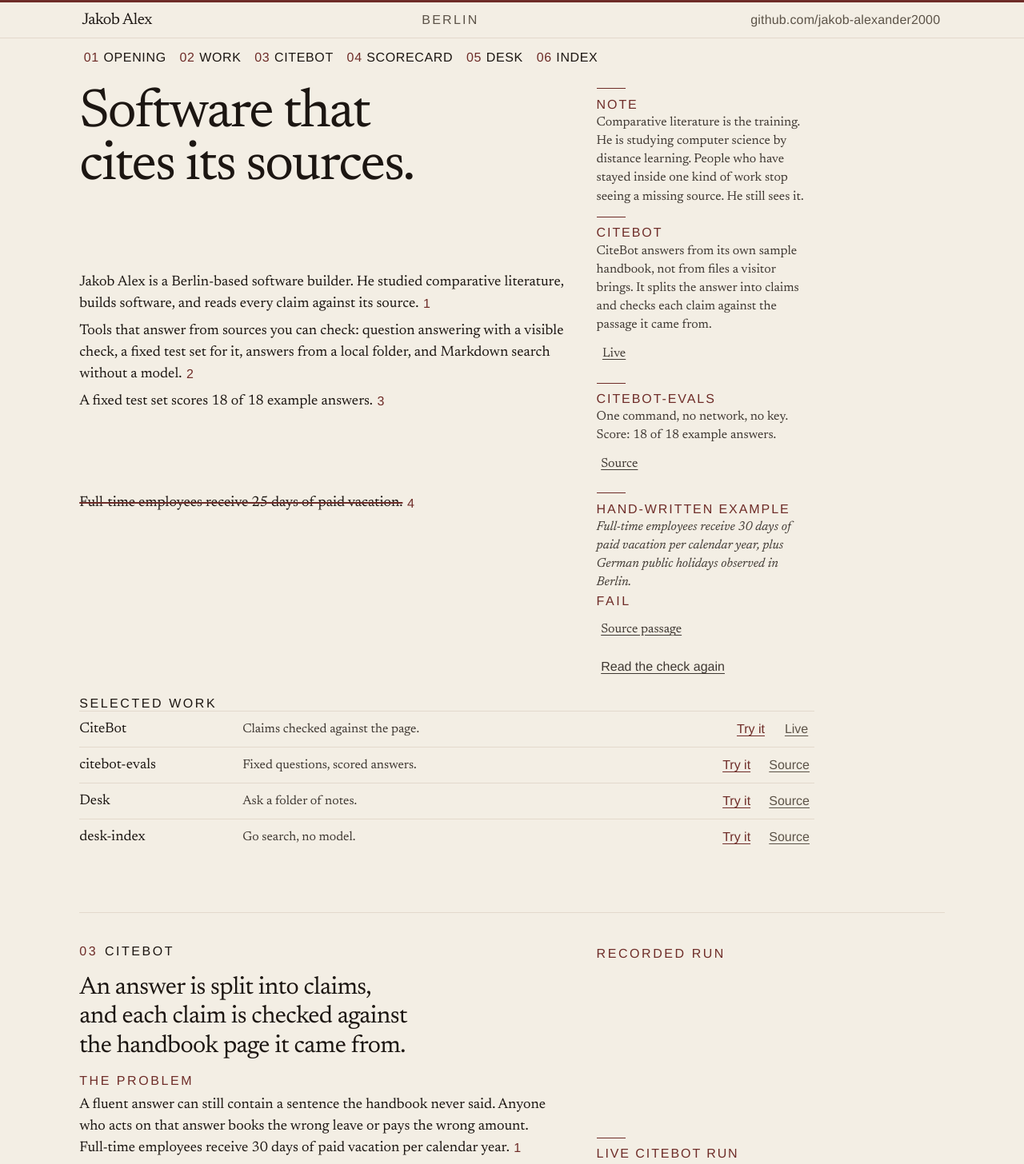
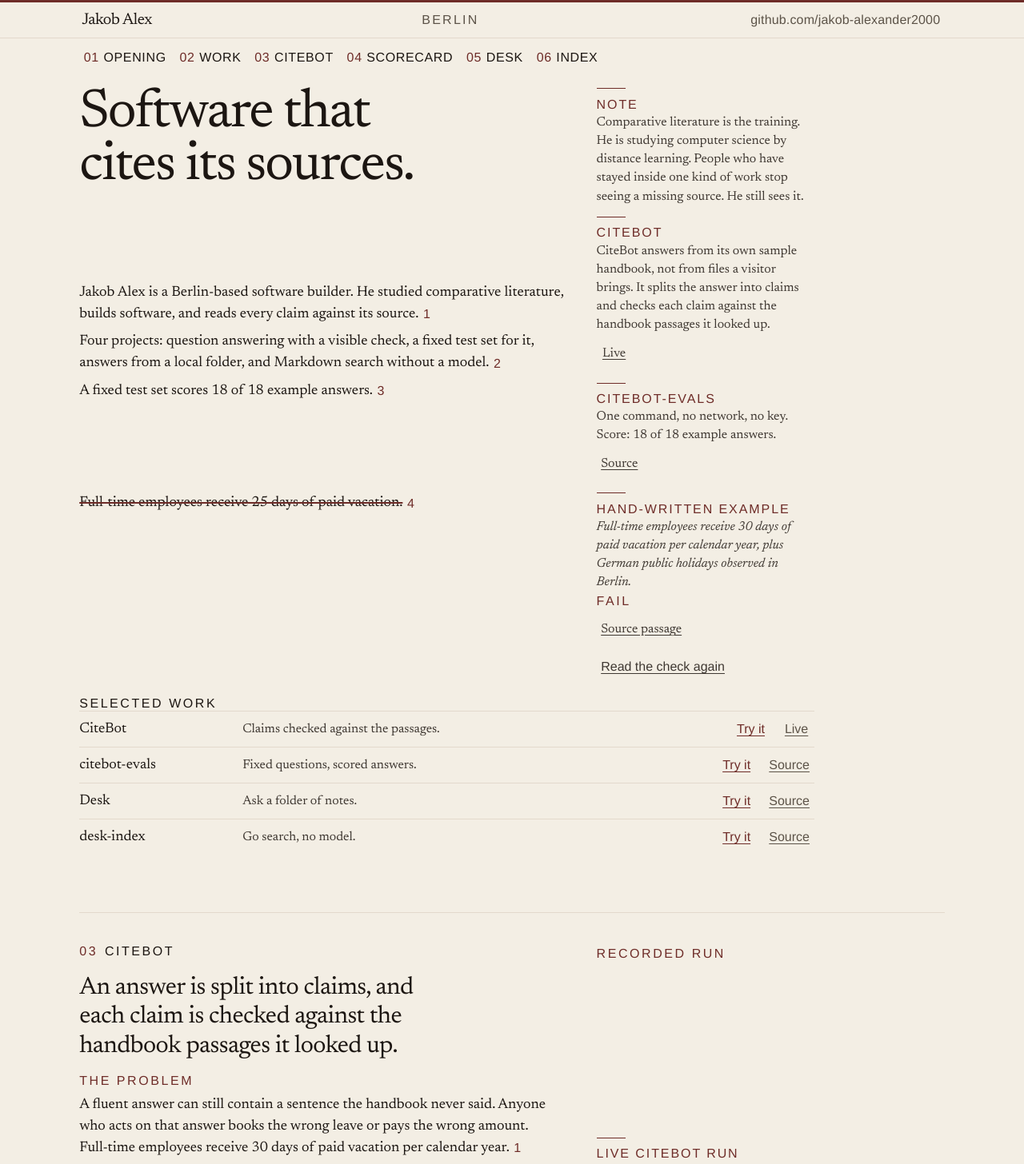
Before and after one commit to jakob-alexander2000/site, a Next.js app: page / in a window 1280 px wide. Shown: the top 1456 px of the page at 80% size. Built offline with nearby package versions, Linux system fonts and the light colour scheme.

Commit message:
State that CiteBot checks the passages it looked up.
The opening names the four projects, and the CiteBot lines no longer say the claim is checked against the page it came from.

Co-authored-by: Jakob Alexander <jakob-alexander2000@users.noreply.github.com>

```diff
--- a/app/page.tsx
+++ b/app/page.tsx
@@ -64,9 +64,9 @@ export default function Home() {
                 </a>
               </p>
               <p className="sentence">
-                Tools that answer from sources you can check: question answering
-                with a visible check, a fixed test set for it, answers from a
-                local folder, and Markdown search without a model.
+                Four projects: question answering with a visible check, a fixed
+                test set for it, answers from a local folder, and Markdown
+                search without a model.
                 <a className="mark tap" href="#note-work">
                   <span className="sr-only">Note </span>2
                 </a>
@@ -93,7 +93,7 @@ export default function Home() {
                 <p>
                   CiteBot answers from its own sample handbook, not from files a
                   visitor brings. It splits the answer into claims and checks
-                  each claim against the passage it came from.
+                  each claim against the handbook passages it looked up.
                 </p>
                 <a className="tap" href="https://citebot-chi.vercel.app/ask">
                   Live
@@ -116,7 +116,7 @@ export default function Home() {
                 <li>
                   <span className="work-copy">
                     <span className="work-name">CiteBot</span>
-                    <span className="work-idea">Claims checked against the page.</span>
+                    <span className="work-idea">Claims checked against the passages.</span>
                   </span>
                   <a className="try tap" id="first-try" href="#citebot">
                     Try it
@@ -177,7 +177,7 @@ export default function Home() {
             <div>
               <h2 id="citebot-title">
                 An answer is split into claims, and each claim is checked
-                against the handbook page it came from.
+                against the handbook passages it looked up.
               </h2>
               <p className="problem">
                 <span className="lab">The problem</span>
```
Also changed, not shown: test/smoke.mjs (+14 -1 lines).
